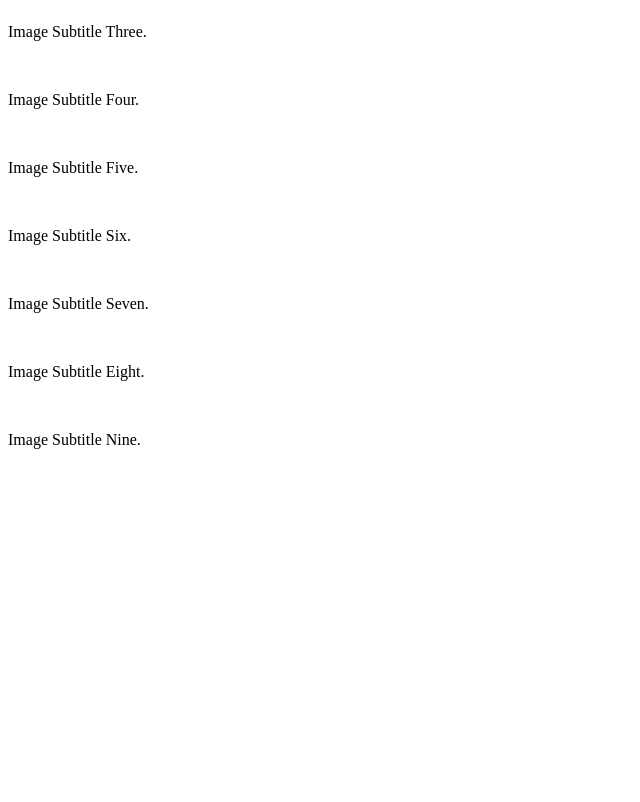
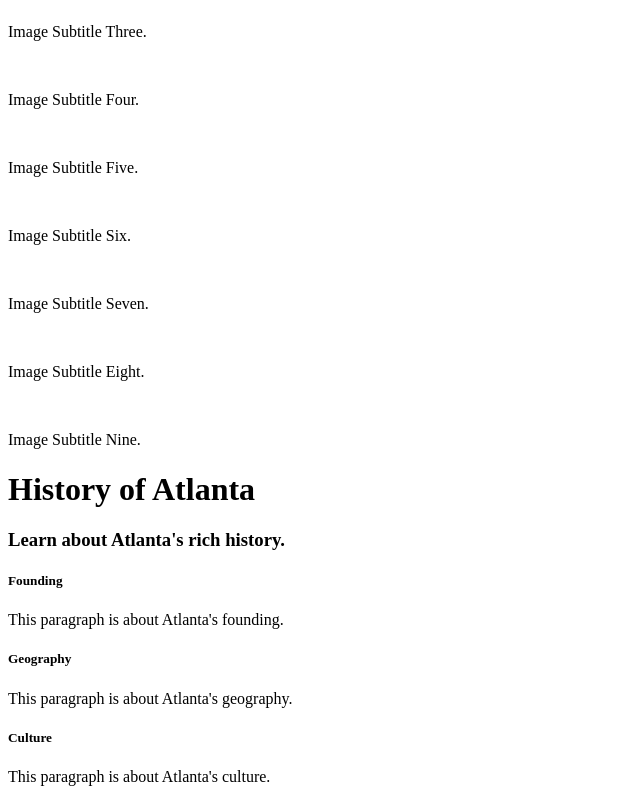
Before and after one commit to kelcel/atlanta-website, a plain HTML site: page index.html in a window 1280 px wide. Shown: the part 1118-1920 px from the top of the page, without its empty margins (0-640 px from the left). Before the commit the page ends 1583 px from the top, so only its background shows below. Drawn offline with Linux system fonts and the light colour scheme.

Commit message:
Finished HTML structure

```diff
--- a/index.html
+++ b/index.html
@@ -29,7 +29,7 @@
 			</ul>
 		</nav>
 		<h1><a name="Locations">City Locations</a></h1>
-		<h3>Get to Know the Hot-spots of Atlanta.</h3>
+		<h3>Get to know the hot-spots of Atlanta.</h3>
 		<div class="row">
 			<div class="col-md-4">
 				<div class="img-box">
@@ -91,7 +91,7 @@
 			</div>
 		</div>
 		<h1><a name="Attractions">ATL Attractions</a></h1>
-		<h3>Your simplified itinerary</h3>
+		<h3>Your simplified itinerary.</h3>
 		<div class="row">
 			<div class="col-md-4">
 				<div class="img-box">
@@ -153,5 +153,21 @@
 			</div>
 		</div>
 	</div>
+	<h1><a name="History">History of Atlanta</a></h1>
+	<h3>Learn about Atlanta's rich history.</h3>
+	<div class="row">
+		<div class="col-md-4">
+			<h5>Founding</h5>
+			<p>This paragraph is about Atlanta's founding.</p>
+		</div>
+		<div class="col-md-4">
+			<h5>Geography</h5>
+			<p>This paragraph is about Atlanta's geography.</p>
+		</div>
+		<div class="col-md-4">
+			<h5>Culture</h5>
+			<p>This paragraph is about Atlanta's culture.</p>
+		</div>
+	</div>
 </body>
 </html>
```
